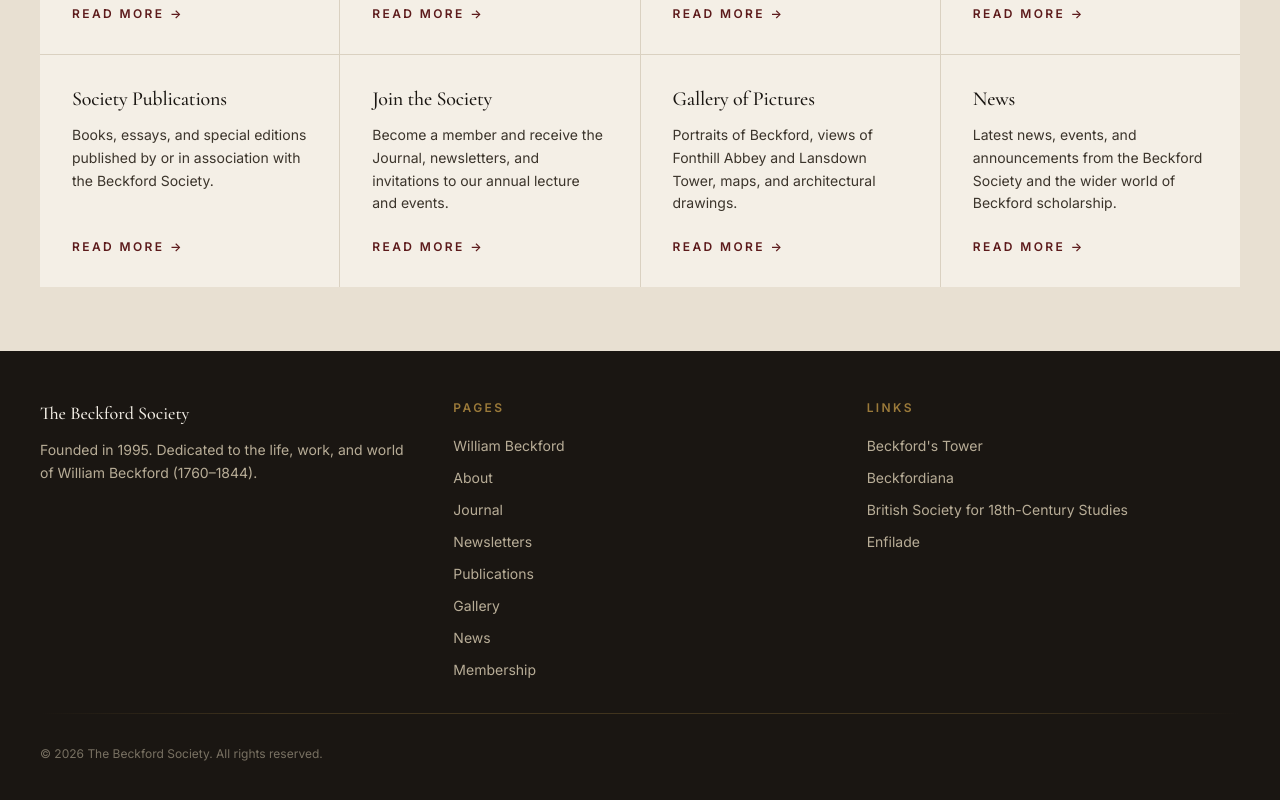
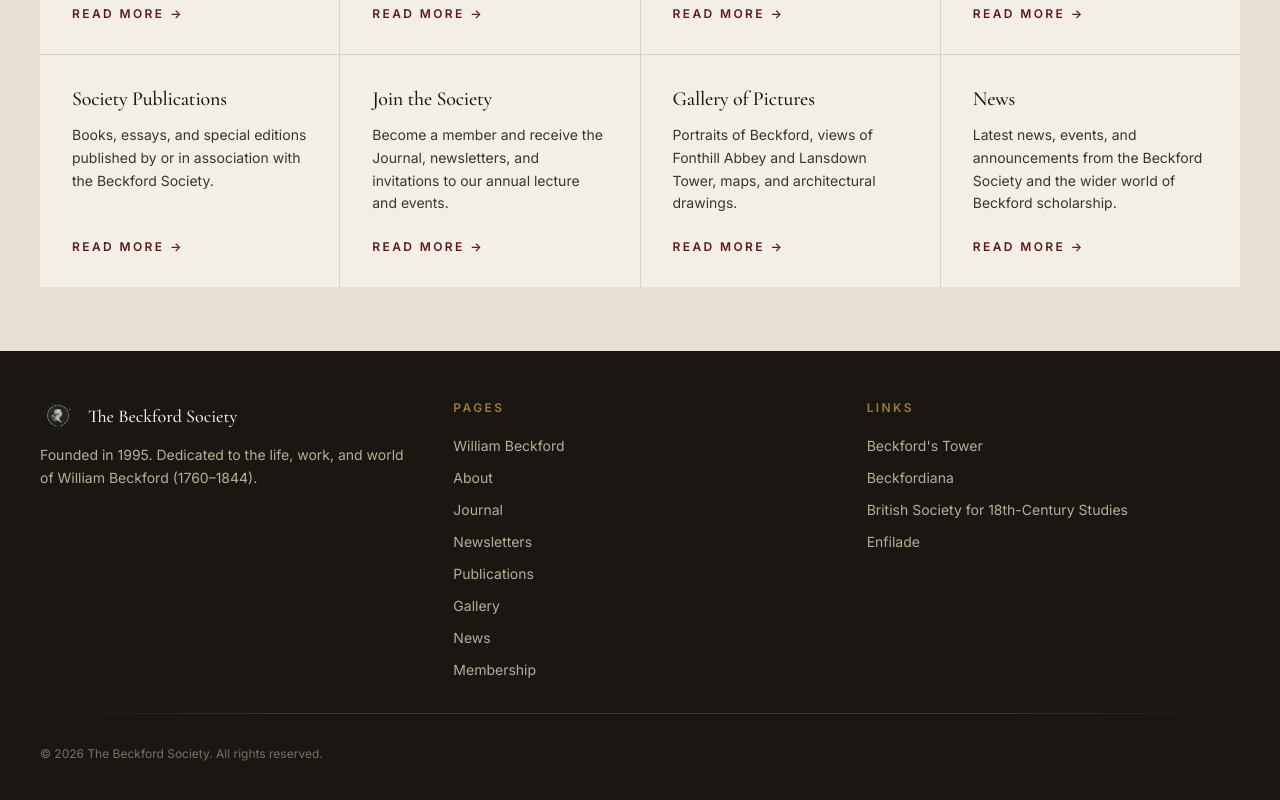
Before and after one commit to rufusbird-alt/beckfordsoc, a Next.js app: page / in a window 1280 px wide. Shown: the part 1053-1853 px from the top of the page. Built offline with nearby package versions, Linux system fonts and the light colour scheme; no server answers.

Commit message:
Add Society logo to header and footer

```diff
--- a/components/Footer.tsx
+++ b/components/Footer.tsx
@@ -29,9 +29,18 @@
         <div className="grid grid-cols-1 md:grid-cols-3 gap-10">
           {/* Society blurb */}
           <div>
-            <p className="font-[family-name:var(--font-display)] text-lg text-parchment font-medium mb-3">
-              The Beckford Society
-            </p>
+            <div className="flex items-center gap-3 mb-3">
+              <Image
+                src="/images/beckfordsociety-logo-122x113.png"
+                alt="The Beckford Society"
+                width={36}
+                height={33}
+                className="opacity-90"
+              />
+              <p className="font-[family-name:var(--font-display)] text-lg text-parchment font-medium">
+                The Beckford Society
+              </p>
+            </div>
             <p className="text-sm leading-relaxed">
               Founded in 1995. Dedicated to the life, work, and world of
               William Beckford (1760–1844).
```
